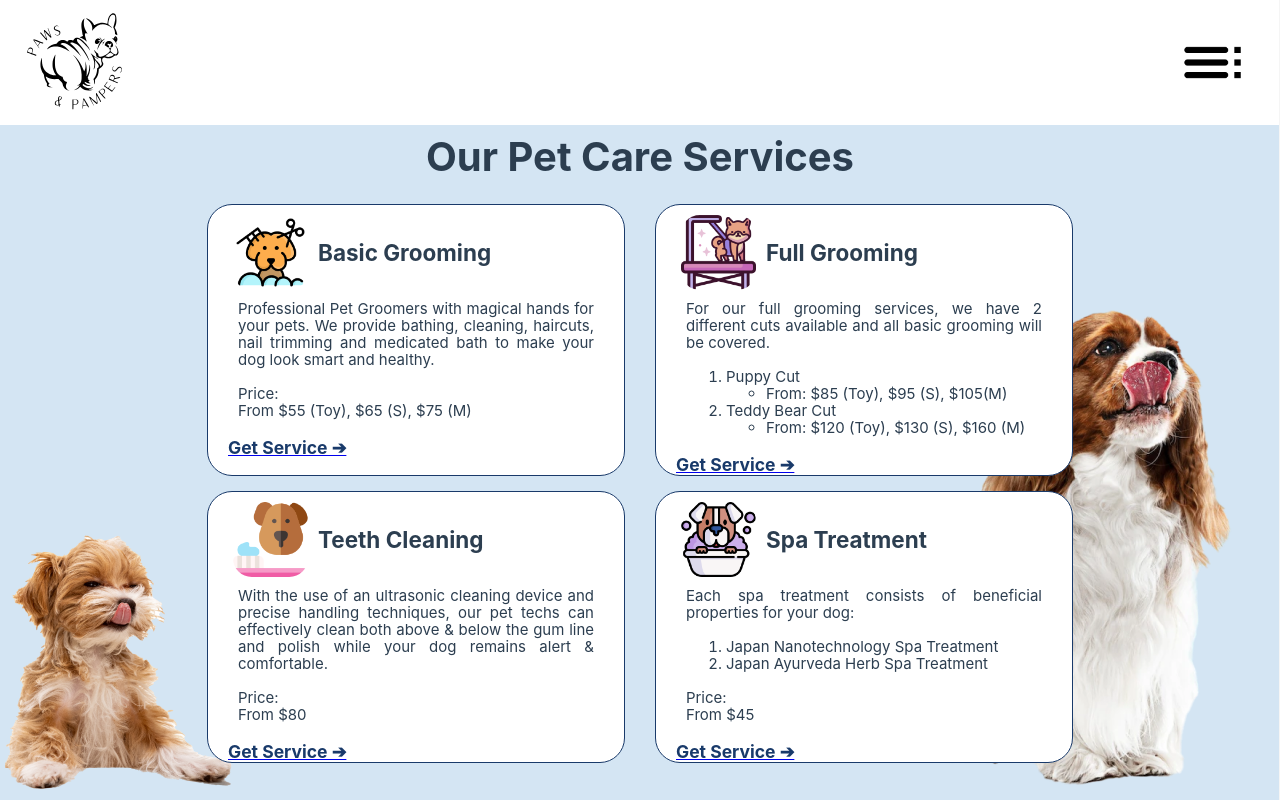
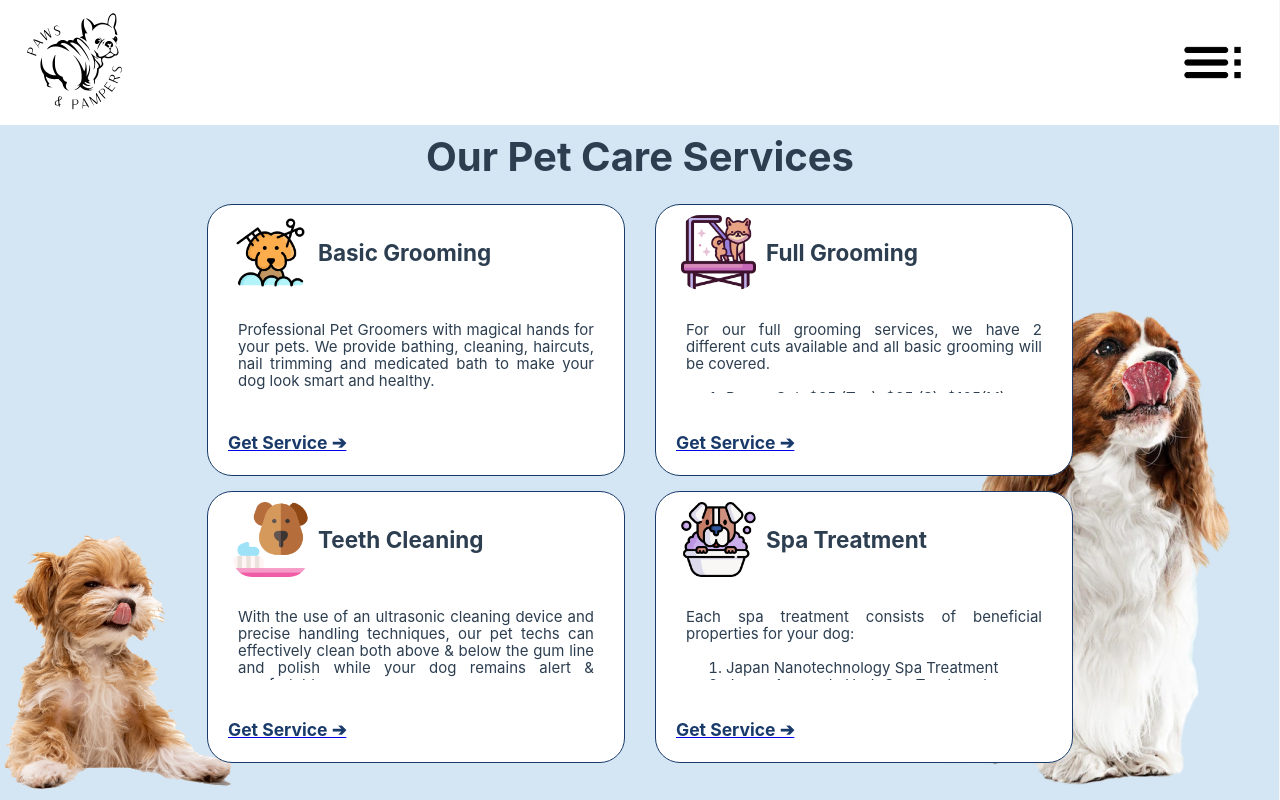
Before and after one commit to BT3103AppDev1/l1-final-project-group-4, a Vue app: page /services in a window 1280 px wide. Built offline with nearby package versions, Linux system fonts and the light colour scheme; no server answers.

Commit message:
ui fixes done

```diff
--- a/src/views/MyAppointmentsView.vue
+++ b/src/views/MyAppointmentsView.vue
@@ -53,6 +53,7 @@ a {
 
 h3 {
   font-weight: bold;
+  width: 300px;
 }
 .main {
   display: flex;
--- a/src/views/ServicesView.vue
+++ b/src/views/ServicesView.vue
@@ -39,7 +39,7 @@ export default {
               cleaning, haircuts, nail trimming and medicated bath to make your dog look smart and
               healthy.
               <br /><br />
-              <strong>Price:</strong> From $55 (Toy), $65 (S), $75 (M)
+              Price: From $55 (Toy), $65 (S), $75 (M)
             </div>
             <router-link to="/bookappointment" v-if="authIsReady" id="getService">
               <h3>Get Service &#x2794;</h3>
@@ -59,22 +59,18 @@ export default {
               grooming will be covered.
               <br /><br />
               <ol>
-                <li>Puppy Cut</li>
-                <ul>
-                  <li><strong>From:</strong> $85 (Toy), $95 (S), $105(M)</li>
-                </ul>
-                <li>Teddy Bear Cut</li>
-                <ul>
-                  <li><strong>From:</strong> $120 (Toy), $130 (S), $160 (M)</li>
-                </ul>
+                <li>Puppy Cut: $85 (Toy), $95 (S), $105(M)</li>
+                <li>Teddy Bear Cut: $120 (Toy), $130 (S), $160 (M)</li>
               </ol>
-            </div>
+            </div >
+            <div id ="get-service">
             <router-link to="/bookappointment" v-if="authIsReady" id="getService">
               <h3>Get Service &#x2794;</h3>
             </router-link>
             <router-link to="/login" v-if="!authIsReady" id="getService"
               ><h3>Get Service &#x2794;</h3></router-link
             >
+            </div>
           </div>
         </div>
         <div id="row">
@@ -89,7 +85,7 @@ export default {
               techs can effectively clean both above & below the gum line and polish while your dog
               remains alert & comfortable.
               <br /><br />
-              <strong>Price:</strong> From $80
+              Price: $80 onwards
             </div>
             <router-link to="/bookappointment" v-if="authIsReady" id="getService">
               <h3>Get Service &#x2794;</h3>
@@ -111,7 +107,7 @@ export default {
                 <li>Japan Ayurveda Herb Spa Treatment</li>
               </ol>
               <br />
-              <strong>Price:</strong> From $45
+              Price: $45 onwards
             </div>
             <router-link to="/bookappointment" v-if="authIsReady" id="getService">
               <h3>Get Service &#x2794;</h3>
@@ -172,7 +168,7 @@ export default {
   flex-direction: column;
   justify-content: space-between;
   margin: 0 15px;
-  width: 35vw;
+  width: 55vw;
   height: 34vh;
   background: white;
   border-radius: 25px;
@@ -189,6 +185,7 @@ export default {
   margin-left: 20px;
   color: #193a6a;
   font-weight: bold;
+  margin-bottom: 1em;
 }
 .card:hover h3 {
   color: #ffda47;
@@ -202,11 +199,13 @@ export default {
   text-align: center;
   flex-direction: row;
   align-items: center;
+
 }
 #card-header h2 {
   display: flex;
   vertical-align: middle;
   font-weight: bold;
+  margin: 0;
 }
 #card-body {
   display: flex;
@@ -215,10 +214,13 @@ export default {
   text-align: justify;
   flex-direction: column;
   margin-bottom: 1em;
+  overflow-y: auto; /* Add scrollbars when necessary */
+  max-height: calc(34vh - 200px);
 }
 #getService {
-  margin-bottom: 1em;
+  margin-bottom: 0em;
 }
+
 .services {
   display: flex;
 }
@@ -263,7 +265,7 @@ export default {
     flex-direction: column;
     justify-content: space-between;
     margin: 5px 15px;
-    width: 325px;
+    width: 75vw;
     height: 34vh;
     background: white;
     border-radius: 25px;
@@ -275,4 +277,6 @@ export default {
     margin-top: 0em;
   }
 }
+
+
 </style>
```
